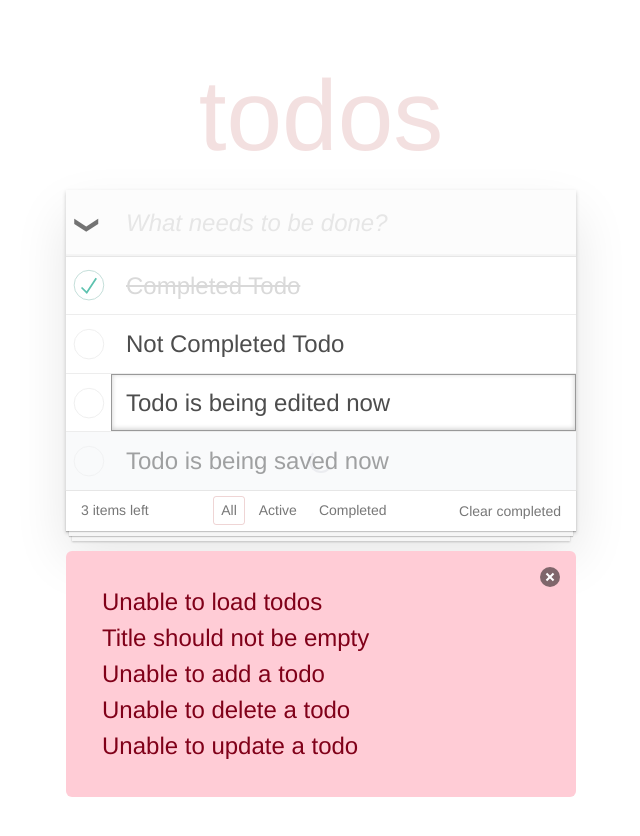
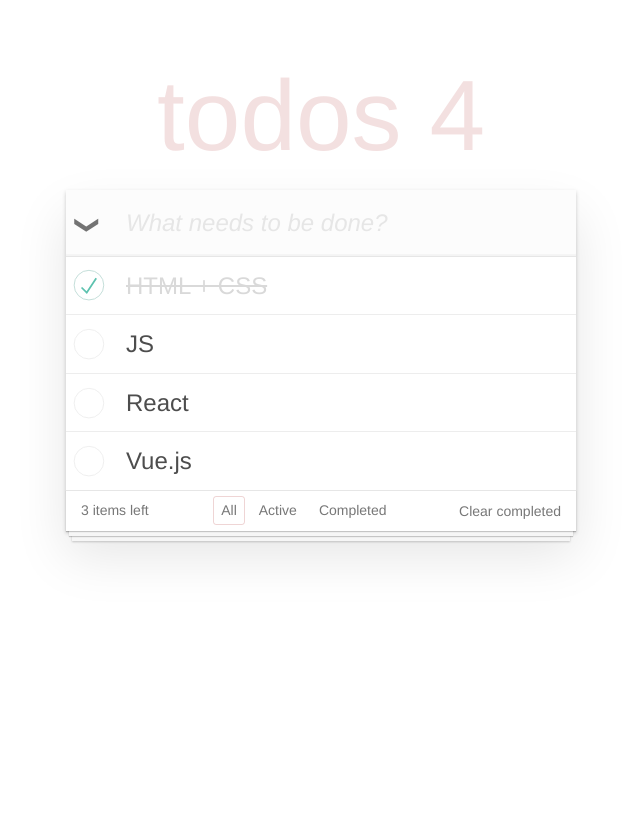
Before and after one commit to mate-academy/new-theory_vue-todo-app_composition-api, a Vue app: page / in a window 1280 px wide. Shown: the whole page, without its empty margins (319-959 px from the left). Built offline with nearby package versions, Linux system fonts and the light colour scheme.

Commit message:
add basics template syntax

```diff
--- a/src/App.vue
+++ b/src/App.vue
@@ -1,125 +1,53 @@
+<script setup>
+import todos from "./data/todos";
+</script>
+
 <template>
   <div class="todoapp">
-    <h1 class="todoapp__title">todos</h1>
+    <h1 class="todoapp__title">todos {{ todos.length }}</h1>
 
     <div class="todoapp__content">
       <header class="todoapp__header">
         <!-- this button should have `active` class only if all todos are completed -->
-        <button
-          type="button"
-          class="todoapp__toggle-all active"
-          data-cy="ToggleAllButton"
-        ></button>
+        <button class="todoapp__toggle-all active"></button>
 
-        <!-- Add a todo on form submit -->
         <form>
           <input
-            data-cy="NewTodoField"
-            type="text"
             class="todoapp__new-todo"
             placeholder="What needs to be done?"
-          >
+          />
         </form>
       </header>
 
-      <section class="todoapp__main" data-cy="TodoList">
-        <!-- This is a completed todo -->
-        <div data-cy="Todo" class="todo completed">
+      <section class="todoapp__main">
+        <div
+          v-for="todo of todos"
+          class="todo"
+          :class="{ completed: todo.completed }"
+        >
           <label class="todo__status-label">
             <input
-              data-cy="TodoStatus"
               type="checkbox"
               class="todo__status"
-              checked
-            >
+              :checked="todo.completed"
+            />
           </label>
 
-          <span data-cy="TodoTitle" class="todo__title">
-            Completed Todo
-          </span>
-
-          <!-- Remove button appears only on hover -->
-          <button type="button" class="todo__remove" data-cy="TodoDelete">
-            ×
-          </button>
-
-          <!-- overlay will cover the todo while it is being deleted or updated -->
-          <div data-cy="TodoLoader" class="modal overlay">
-            <div class="modal-background has-background-white-ter"></div>
-            <div class="loader"></div>
-          </div>
-        </div>
-
-        <!-- This todo is an active todo -->
-        <div data-cy="Todo" class="todo">
-          <label class="todo__status-label">
+          <!-- show when todo is being edited -->
+          <form v-if="false">
             <input
-              data-cy="TodoStatus"
-              type="checkbox"
-              class="todo__status"
-            >
-          </label>
-
-          <span data-cy="TodoTitle" class="todo__title">
-            Not Completed Todo
-          </span>
-          <button type="button" class="todo__remove" data-cy="TodoDelete">
-            ×
-          </button>
-
-          <div data-cy="TodoLoader" class="modal overlay">
-            <div class="modal-background has-background-white-ter"></div>
-            <div class="loader"></div>
-          </div>
-        </div>
-
-        <!-- This todo is being edited -->
-        <div data-cy="Todo" class="todo">
-          <label class="todo__status-label">
-            <input
-              data-cy="TodoStatus"
-              type="checkbox"
-              class="todo__status"
-            >
-          </label>
-
-          <!-- This form is shown instead of the title and remove button -->
-          <form>
-            <input
-              data-cy="TodoTitleField"
-              type="text"
               class="todo__title-field"
               placeholder="Empty todo will be deleted"
-              value="Todo is being edited now"
-            >
+            />
           </form>
 
-          <div data-cy="TodoLoader" class="modal overlay">
-            <div class="modal-background has-background-white-ter"></div>
-            <div class="loader"></div>
-          </div>
-        </div>
+          <template v-else>
+            <span class="todo__title">{{ todo.title }}</span>
+            <button class="todo__remove">×</button>
+          </template>
 
-        <!-- This todo is in loadind state -->
-        <div data-cy="Todo" class="todo">
-          <label class="todo__status-label">
-            <input
-              data-cy="TodoStatus"
-              type="checkbox"
-              class="todo__status"
-            >
-          </label>
-
-          <span data-cy="TodoTitle" class="todo__title">
-            Todo is being saved now
-          </span>
-
-          <button type="button" class="todo__remove" data-cy="TodoDelete">
-            ×
-          </button>
-
-          <!-- 'is-active' class puts this modal on top of the todo -->
-          <div data-cy="TodoLoader" class="modal overlay is-active">
+          <!-- add `is-active` class when todo being processed -->
+          <div class="modal overlay" :class="{ 'is-active': false }">
             <div class="modal-background has-background-white-ter"></div>
             <div class="loader"></div>
           </div>
@@ -127,44 +55,19 @@
       </section>
 
       <!-- Hide the footer if there are no todos -->
-      <footer class="todoapp__footer" data-cy="Footer">
-        <span class="todo-count" data-cy="TodosCounter">
-          3 items left
-        </span>
+      <footer class="todoapp__footer">
+        <!-- show the number of not caompleted todos -->
+        <span class="todo-count">3 items left</span>
 
         <!-- Active link should have the 'selected' class -->
-        <nav class="filter" data-cy="Filter">
-          <a
-            href="#/"
-            class="filter__link selected"
-            data-cy="FilterLinkAll"
-          >
-            All
-          </a>
-
-          <a
-            href="#/active"
-            class="filter__link"
-            data-cy="FilterLinkActive"
-          >
-            Active
-          </a>
-
-          <a
-            href="#/completed"
-            class="filter__link"
-            data-cy="FilterLinkCompleted"
-          >
-            Completed
-          </a>
+        <nav class="filter">
+          <a href="#/" class="filter__link selected">All</a>
+          <a href="#/active" class="filter__link">Active</a>
+          <a href="#/completed" class="filter__link">Completed</a>
         </nav>
 
         <!-- this button should be disabled if there are no completed todos -->
-        <button
-          type="button"
-          class="todoapp__clear-completed"
-          data-cy="ClearCompletedButton"
-        >
+        <button class="todoapp__clear-completed">
           Clear completed
         </button>
       </footer>
@@ -172,21 +75,14 @@
 
     <!-- DON'T use conditional rendering to hide the notification -->
     <!-- Add the 'hidden' class to hide the message smoothly -->
-    <div
-      data-cy="ErrorNotification"
-      class="notification is-danger is-light has-text-weight-normal"
-    >
-      <button data-cy="HideErrorButton" type="button" class="delete"></button>
+    <div class="notification is-danger is-light has-text-weight-normal hidden">
+      <button class="delete"></button>
       <!-- show only one message at a time -->
-      Unable to load todos
-      <br>
-      Title should not be empty
-      <br>
-      Unable to add a todo
-      <br>
-      Unable to delete a todo
-      <br>
-      Unable to update a todo
+      Unable to load todos<br>
+      Title should not be empty<br>
+      Unable to add a todo<br>
+      Unable to delete a todo<br>
+      Unable to update a todo<br>
     </div>
   </div>
 </template>
--- /dev/null
+++ b/src/data/todos.js
@@ -0,0 +1,6 @@
+export default [
+  { id: 1, completed: true, title: 'HTML + CSS' },
+  { id: 2, completed: false, title: 'JS' },
+  { id: 3, completed: false, title: 'React' },
+  { id: 4, completed: false, title: 'Vue.js' },
+];
```
